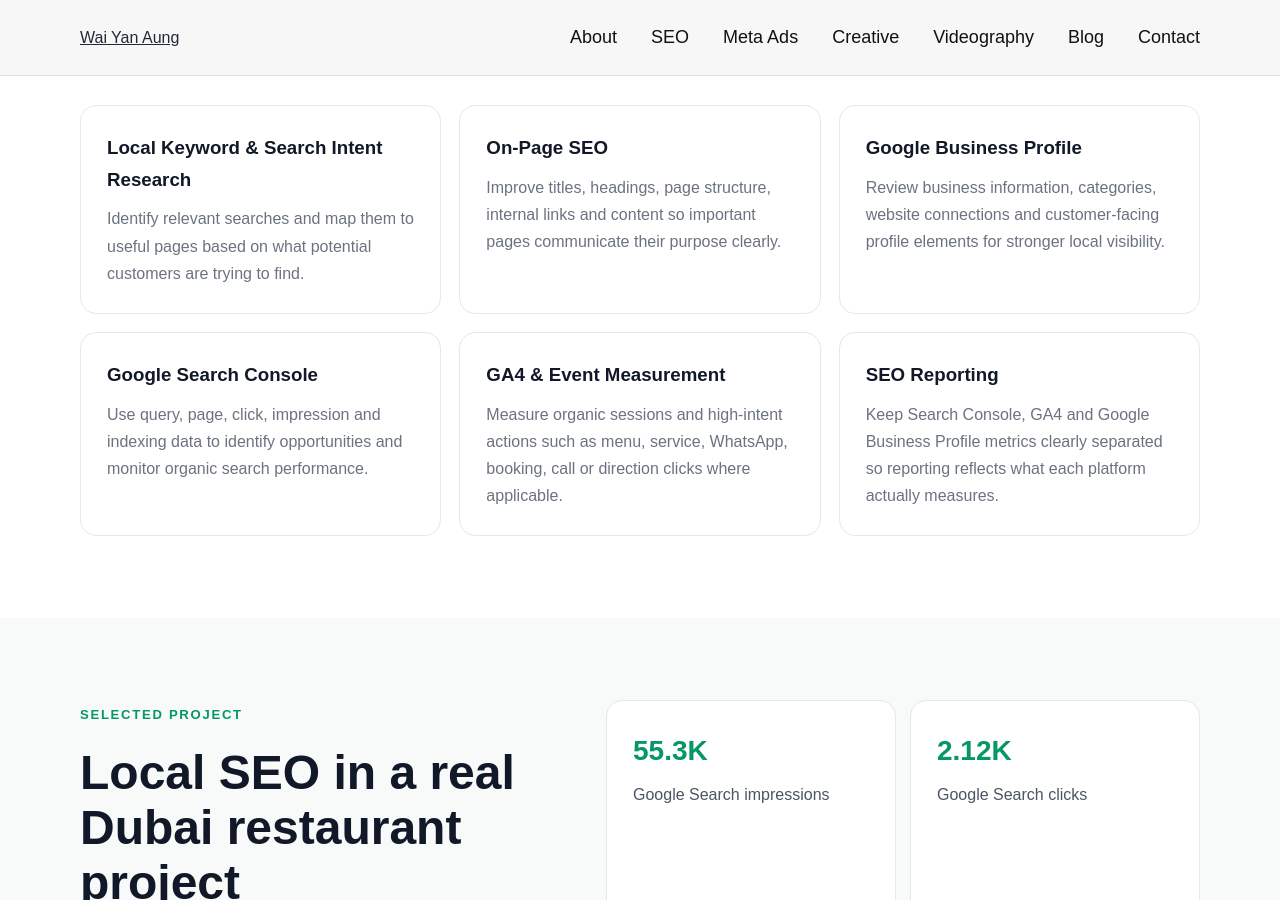
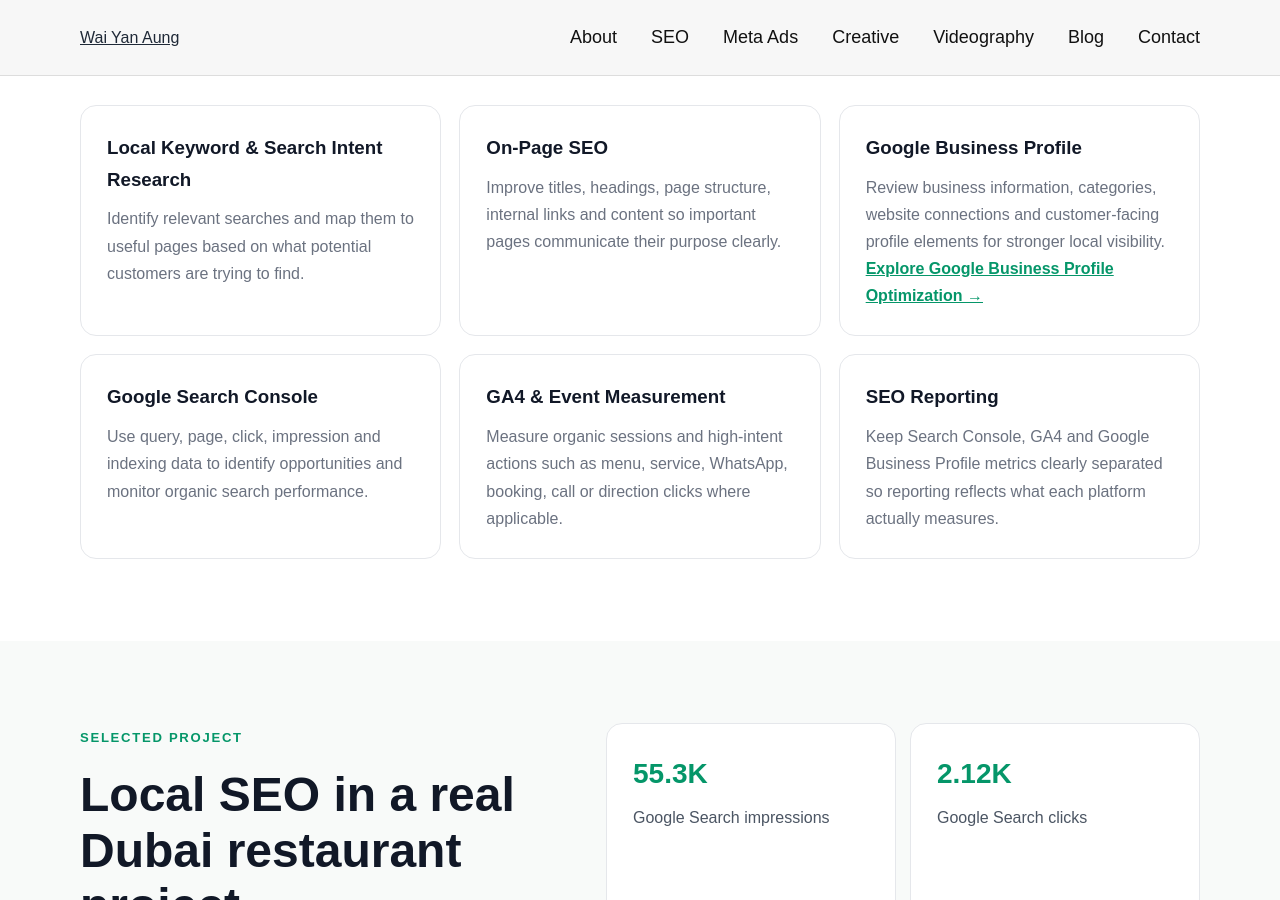
Before and after one commit to waiyanaung-digital/waiyanaung-digital.github.io, a Jekyll site: the page local-seo-dubai/index.html, which Jekyll copies as it is, in a window 1280 px wide and 900 px high, scrolled down 907 px. Built offline with Jekyll 4.4.1, drawn with Linux system fonts in a browser that asks for light colours.

Commit message:
internal linking for gbp

```diff
--- a/local-seo-dubai/index.html
+++ b/local-seo-dubai/index.html
@@ -325,11 +325,24 @@
               </p>
             </article>
             <article class="service-card">
-              <h3>Google Business Profile</h3>
+              <h3>
+                <a
+                  href="/google-business-profile-dubai/"
+                  style="color: inherit; text-decoration: none"
+                >
+                  Google Business Profile
+                </a>
+              </h3>
               <p>
                 Review business information, categories, website connections and
                 customer-facing profile elements for stronger local visibility.
               </p>
+              <a
+                href="/google-business-profile-dubai/"
+                style="color: #059669; font-weight: 700"
+              >
+                Explore Google Business Profile Optimization →
+              </a>
             </article>
             <article class="service-card">
               <h3>Google Search Console</h3>
```
